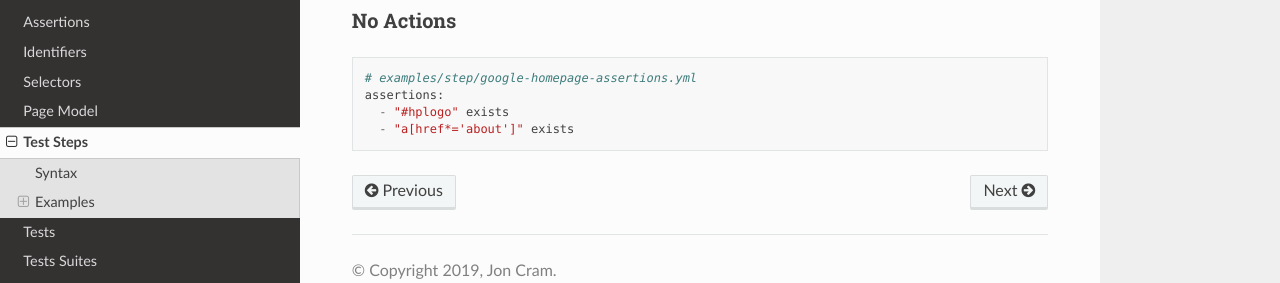
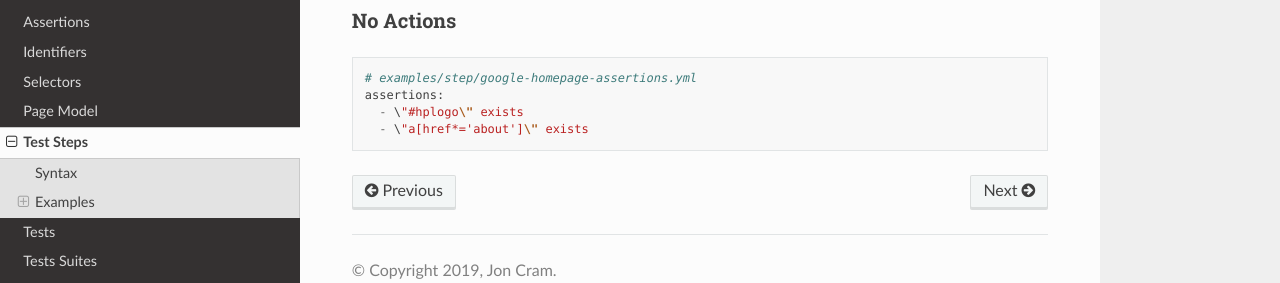
Before and after one commit to webignition/bas-spec, a Sphinx documentation site: the page built from docs/steps.rst, in a window 1280 px wide and 900 px high, scrolled down 1206 px. Shown: the part 561-844 px from the top of the window. Built offline with Sphinx 7.4.7 and the Read the Docs theme 2.0.0, drawn with Linux system fonts in a browser that asks for light colours.

```diff
--- a/docs/includes/examples/assertions/exists.yml
+++ b/docs/includes/examples/assertions/exists.yml
@@ -1,2 +1,2 @@
-- "#logo" exists
+- \"#logo\" exists
 - imported_page_model.elements.sign_in_button exists
--- a/docs/includes/examples/assertions/not-exists.yml
+++ b/docs/includes/examples/assertions/not-exists.yml
@@ -1,2 +1,2 @@
-- "#logo" not-exists
+- \"#logo\" not-exists
 - imported_page_model.elements.sign_in_button not-exists
--- a/docs/includes/examples/step/google-homepage-assertions.yml
+++ b/docs/includes/examples/step/google-homepage-assertions.yml
@@ -1,4 +1,4 @@
 # examples/step/google-homepage-assertions.yml
 assertions:
-  - "#hplogo" exists
-  - "a[href*='about']" exists
+  - \"#hplogo\" exists
+  - \"a[href*='about']\" exists
```
Also changed, not shown: .travis.yml, 3 other files.
